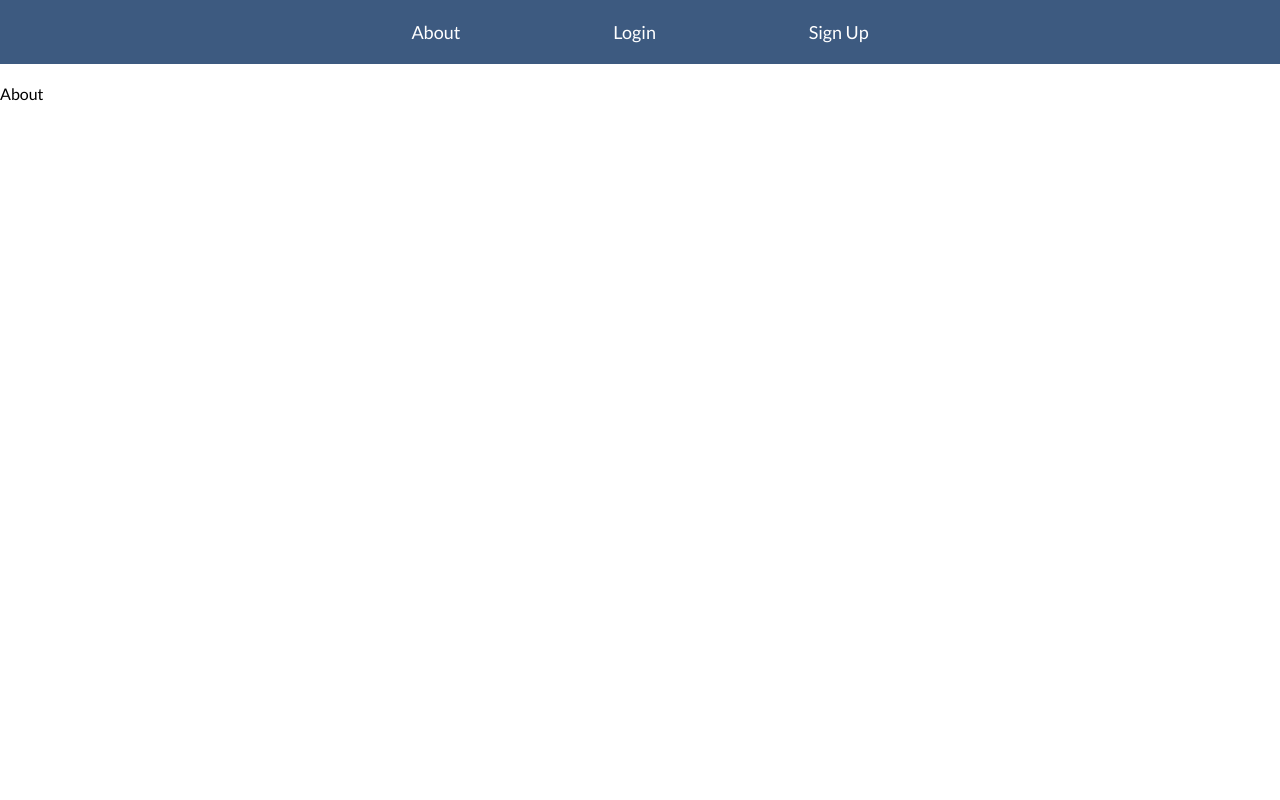
After one commit to Hydr8O/todo_app, a Django app: template core/templates/core/about.html in a window 1280 px wide. The commit adds this page. Run offline with Django 3.2, Linux system fonts and the light colour scheme; the template is opened without the code that fills it, so the values that code supplies are empty.

Commit message:
add about.html template

```diff
--- /dev/null
+++ b/core/templates/core/about.html
@@ -0,0 +1,8 @@
+{% extends 'core/base.html' %}
+{% load static %}
+{% block css_links %}
+    <link rel="stylesheet" href="{% static 'todo_app/css/styles.css' %}">
+{% endblock %}
+{% block content %}
+    About
+{% endblock %}
--- a/core/templates/core/base.html
+++ b/core/templates/core/base.html
@@ -24,6 +24,7 @@
                 </a>
             {% endif %}
             <ul class="nav__list">
+                <li class="nav__item"><a class="nav__link" href="{% url 'todo_app:create_todo' %}">About</a></li>
                 {% if user.is_authenticated %}
                     <li class="nav__item"><a class="nav__link" href="{% url 'todo_app:current_todos' %}">Current todos</a></li>
                     <li class="nav__item"><a class="nav__link" href="{% url 'todo_app:completed_todos' %}">Completed todos</a></li>
```
